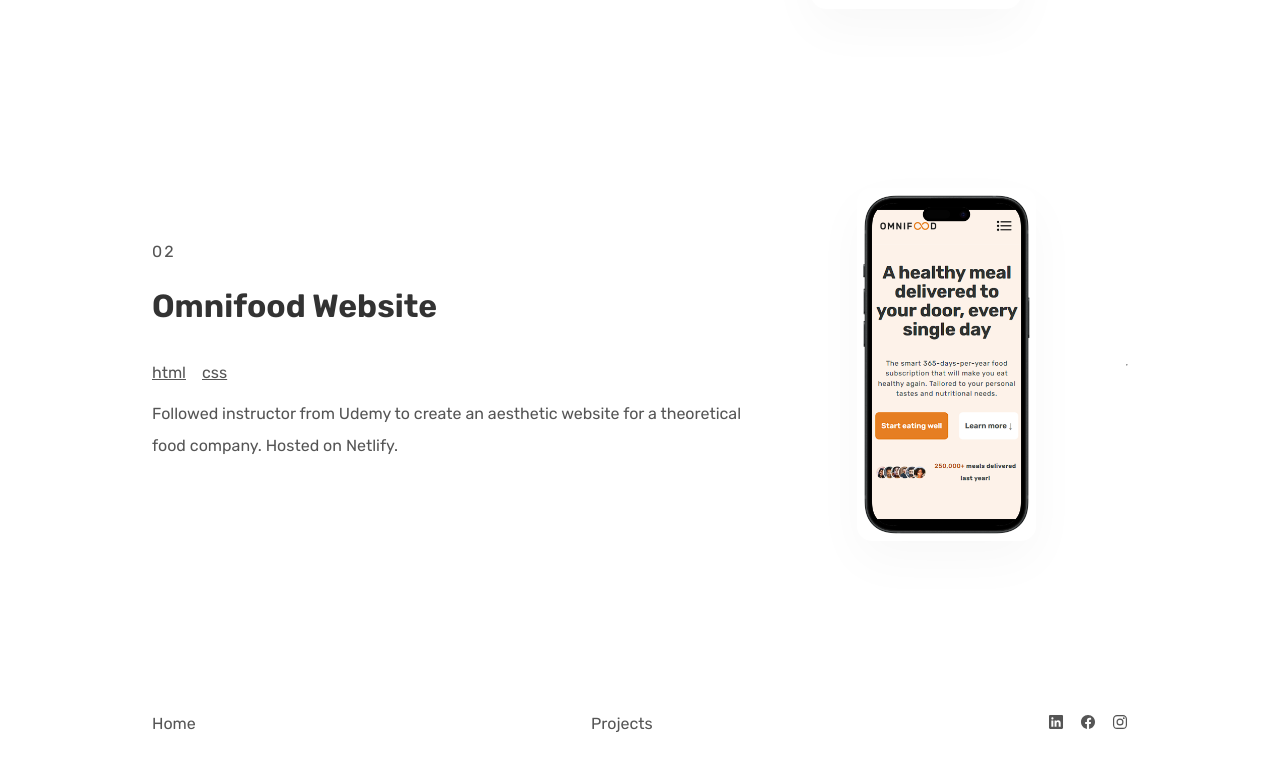
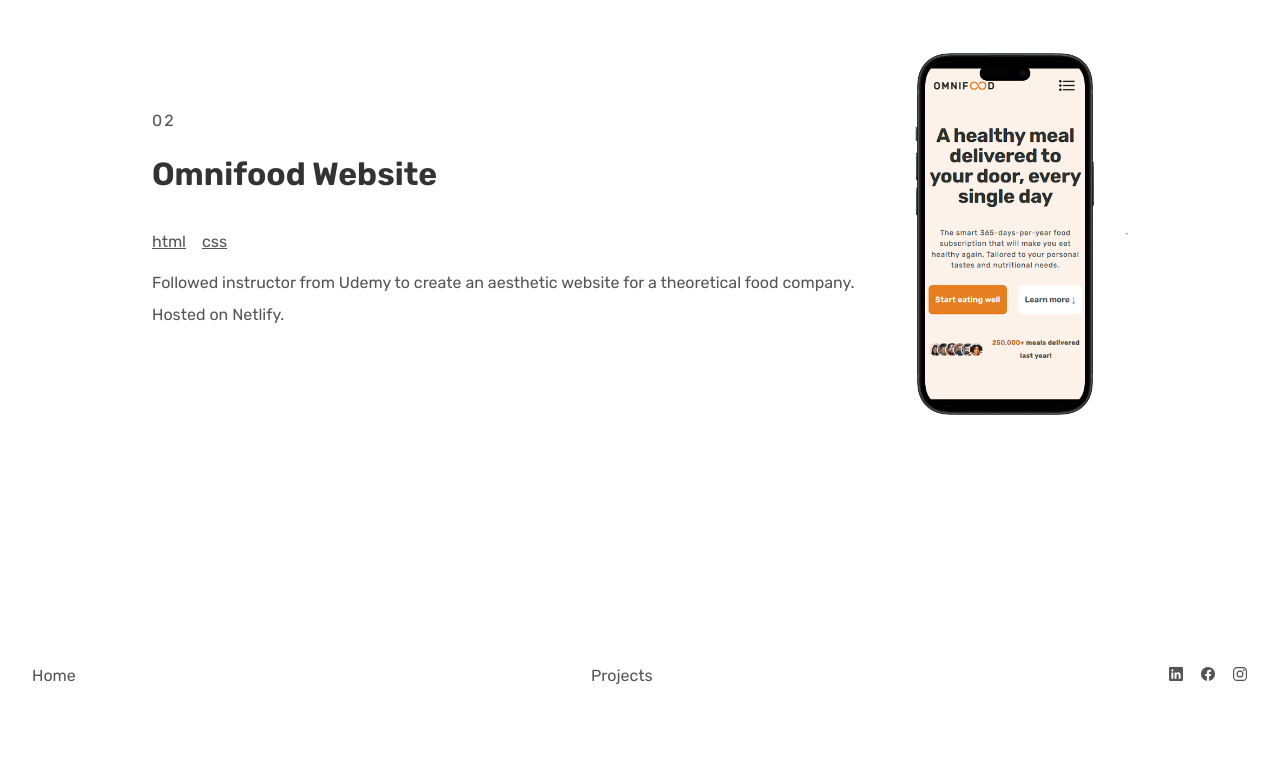
Before and after one commit to tminh2003/my-website, a website: page index.html in a window 1280 px wide. Shown: the part 1237-2003 px from the top of the page. After the commit the page ends 1955 px from the top, so only its background shows below. Drawn offline with nearby package versions, Linux system fonts and the light colour scheme.

Commit message:
version 1.0

```diff
--- a/index.html
+++ b/index.html
@@ -26,7 +26,7 @@
         <a class="logo">Minh</a>
         <div class="nav-links">
           <a href="#"> Home </a>
-          <a href="#"> Projects </a>
+          <a href="#projects-section"> Projects </a>
         </div>
       </nav>
     </section>
@@ -51,7 +51,7 @@
         </div>
       </div>
     </section>
-    <section class="projects-section">
+    <section class="projects-section" id="projects-section">
       <div class="container">
         <h2>My projects</h2>
         <a
@@ -103,30 +103,29 @@
       </div>
     </section>
     <section class="footer-section">
-      <div class="container">
         <footer class="footer-section">
           <a href="#">Home</a>
-          <a>Projects</a>
+          <a href="#projects-section">Projects</a>
           <div class="social-medias">
-            <a href="#"
+            <a target="_blank"
+              href="https://www.linkedin.com/in/minh-quang-to-101217215/"
               ><ion-icon
                 class="social-media-svg"
                 name="logo-linkedin"
               ></ion-icon
             ></a>
-            <a href="#"
+            <a target="_blank"  href="https://www.facebook.com/minh.to.383541/"
               ><ion-icon
                 class="social-media-svg"
                 name="logo-facebook"
               ></ion-icon
             ></a>
-            <a href="#"
+            <a target="_blank"  href="https://www.instagram.com/tminh2003/"
               ><ion-icon
                 class="social-media-svg"
                 name="logo-instagram"
               ></ion-icon
             ></a>
-          </div>
         </footer>
       </div>
     </section>
--- a/styles.scss
+++ b/styles.scss
@@ -131,9 +131,6 @@ nav {
     text-align: center;
   }
 
-  .project {
-    padding: 5.6rem 0 5.6rem 0;
-  }
   .project-number {
     font-size: 1rem;
     letter-spacing: 2px;
@@ -165,16 +162,17 @@ nav {
     line-height: 2;
   }
 
-  .project-image-container {
-    background-color: transparent;
+  hr {
+    margin: 5.6rem 0 5.6rem 0;
   }
 
   img {
-    max-width: 50%;
-    height: auto;
-    display: block;
-    border-radius: 15px;
-    box-shadow: 0 1.2rem 3.2rem rgba(0, 0, 0, 0.03);
+    max-width: 12rem;
+  }
+  .project-image-container {
+    display: flex;
+    justify-content: center;
+    align-items: center;
   }
 
   @media (min-width: 769px) {
@@ -183,10 +181,13 @@ nav {
       flex-direction: row;
       justify-content: space-between;
       align-items: center;
+      margin-bottom: 10rem;
+    }
+    .project-text {
+      width: 75%;
     }
 
     .project-image-container {
-      width: 50%;
       display: flex;
       justify-content: center;
       align-items: center;
@@ -198,7 +199,7 @@ footer {
   display: flex;
   flex-direction: row;
   justify-content: space-between;
-  padding: 2rem 0;
+  padding: 2rem 2rem;
 
   a {
     font-size: 1rem;
```
Also changed, not shown: styles/styles.css, 1 other file.
